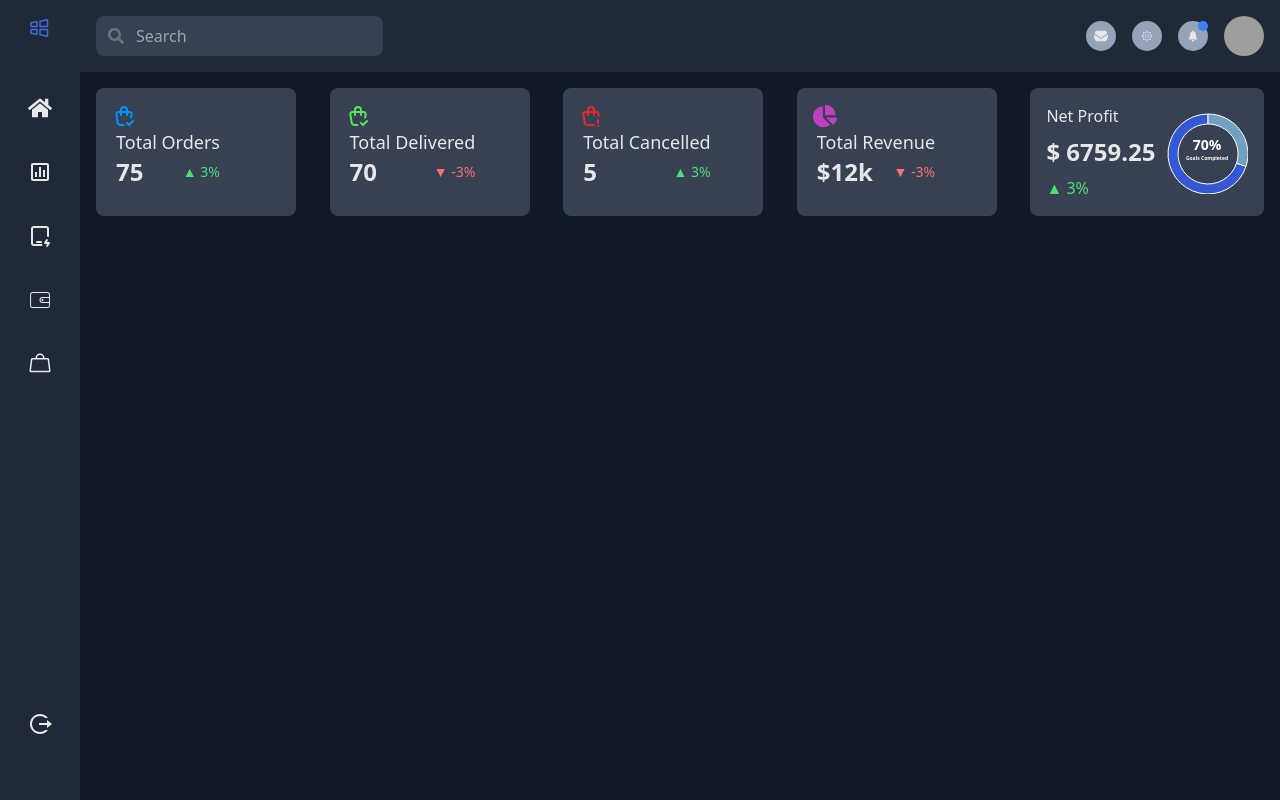
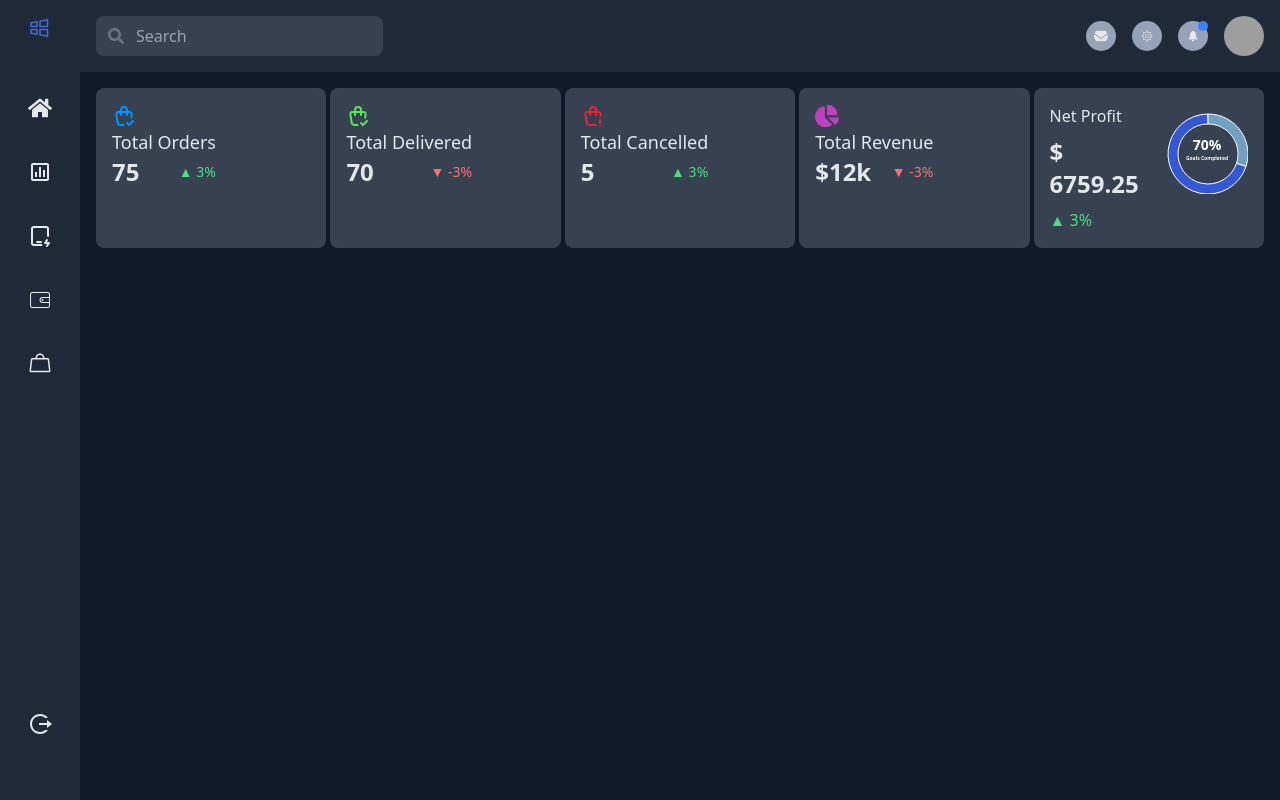
Before and after one commit to ay690/Fitpeo_Assignment, a React (Create React App) app: page / in a window 1280 px wide. Built offline with nearby package versions, Linux system fonts and the light colour scheme; grey boxes are pictures that could not be loaded.

Commit message:
update: overviewcards ans netprofit

```diff
--- a/src/components/NetProfit.jsx
+++ b/src/components/NetProfit.jsx
@@ -5,7 +5,7 @@ const NetProfit = () => {
   const data = [{ value: 70 }, { value: 30 }];
 
   return (
-    <div className="bg-gray-700 p-4 rounded-lg max-w-[400px]">
+    <div className="bg-gray-700 p-4 rounded-lg max-w-screen-lg">
       <div className="flex justify-between items-start">
         <div className="flex flex-col items-start gap-2">
           <h3 className="text text-md">Net Profit</h3>
--- a/src/components/OverviewCards.jsx
+++ b/src/components/OverviewCards.jsx
@@ -36,13 +36,13 @@ const cards = [
 
 const OverviewCards = () => {
   return (
-    <div className="grid grid-cols-1 sm:grid-cols-2 lg:grid-cols-5">
+    <div className="grid gap-1 grid-cols-1 sm:grid-cols-2 lg:grid-cols-5">
       {cards.map((card, index) => (
         <div
           key={index}
-          className={`p-4 rounded-lg ${card.bgColor} max-w-[200px]`}
+          className={`p-4 rounded-lg ${card.bgColor} max-w-[250px]`}
         >
-          <div className="flex flex-col  items-start space-x-1 ">
+          <div className="flex flex-col  items-start ">
             <div className="text-2xl">{card.icon}</div>
             <div>
               <div className="text-lg">{card.title}</div>
@@ -60,7 +60,6 @@ const OverviewCards = () => {
           </div>
         </div>
       ))}
-
       <NetProfit />
     </div>
   );
```
